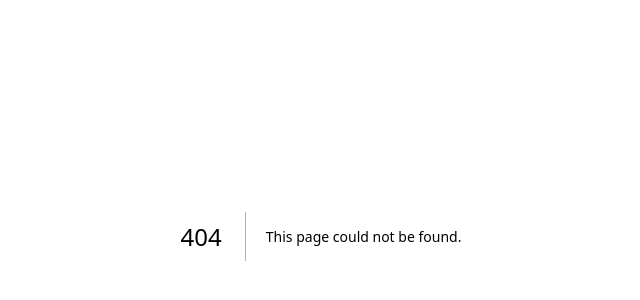
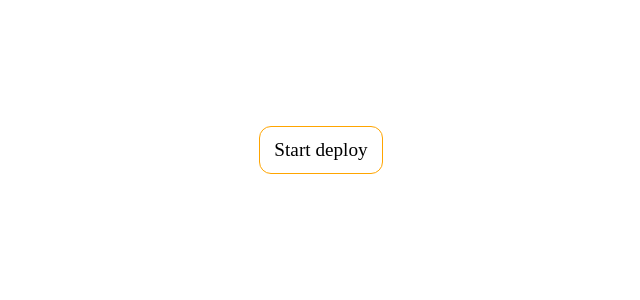
Before and after one commit to ted-han/cool-place, a Next.js app: page /deploy in a window 1280 px wide. Before the commit this address had no page. Shown: the part 164-464 px from the top of the page, without its empty margins (319-959 px from the left). Built offline with nearby package versions, Linux system fonts and the light colour scheme.

Commit message:
On-demand Revalidation api 추가

```diff
--- /dev/null
+++ b/pages/api/deploy.ts
@@ -0,0 +1,17 @@
+import type { NextApiRequest, NextApiResponse } from "next";
+
+type Data = {
+  msg: string;
+};
+
+export default async function handler(
+  req: NextApiRequest,
+  res: NextApiResponse<Data>,
+) {
+  try {
+    await res.revalidate("/");
+    return res.json({ msg: "success!" });
+  } catch (err) {
+    return res.status(500).json({ msg: "Error revalidating" });
+  }
+}
--- a/pages/api/hello.ts
+++ /dev/null
@@ -1,13 +0,0 @@
-// Next.js API route support: https://nextjs.org/docs/api-routes/introduction
-import type { NextApiRequest, NextApiResponse } from 'next'
-
-type Data = {
-  name: string
-}
-
-export default function handler(
-  req: NextApiRequest,
-  res: NextApiResponse<Data>
-) {
-  res.status(200).json({ name: 'John Doe' })
-}
--- /dev/null
+++ b/pages/deploy/index.tsx
@@ -0,0 +1,41 @@
+import { useState } from "react";
+import styles from "styles/Home.module.css";
+
+export async function getStaticProps() {
+  return {
+    props: {
+      password: process.env.DEPLOY_PASSWORD,
+    },
+  };
+}
+
+export default function Deploy({ password }: { password: string }) {
+  const [result, setResult] = useState("");
+
+  const onClick = async () => {
+    const key = window.prompt("Enter password");
+    if (!key) return;
+    if (key !== password) {
+      window.alert("Wrong password");
+      return;
+    }
+    const result = await fetch(`/api/deploy`, {
+      method: "GET",
+    });
+    if (result.status === 200) {
+      const posts = await result.json();
+      setResult(posts.msg);
+      return;
+    }
+    const posts = await result.json();
+    setResult(posts.msg);
+  };
+  return (
+    <div className={styles.deployBox}>
+      <div className={styles.deploy} onClick={onClick}>
+        <span>Start deploy</span>
+      </div>
+      {result && <p>{result}</p>}
+    </div>
+  );
+}
--- a/styles/Home.module.css
+++ b/styles/Home.module.css
@@ -39,3 +39,19 @@
   border-top-right-radius: 8px;
   z-index: 5;
 }
+
+.deployBox {
+  width: 100%;
+  height: 80%;
+  display: flex;
+  flex-direction: column;
+  justify-content: center;
+  align-items: center;
+}
+.deploy {
+  padding: 12px 14px;
+  border: solid 1px orange;
+  border-radius: 12px;
+  font-size: 1.2rem;
+  margin-bottom: 12px;
+}
```
